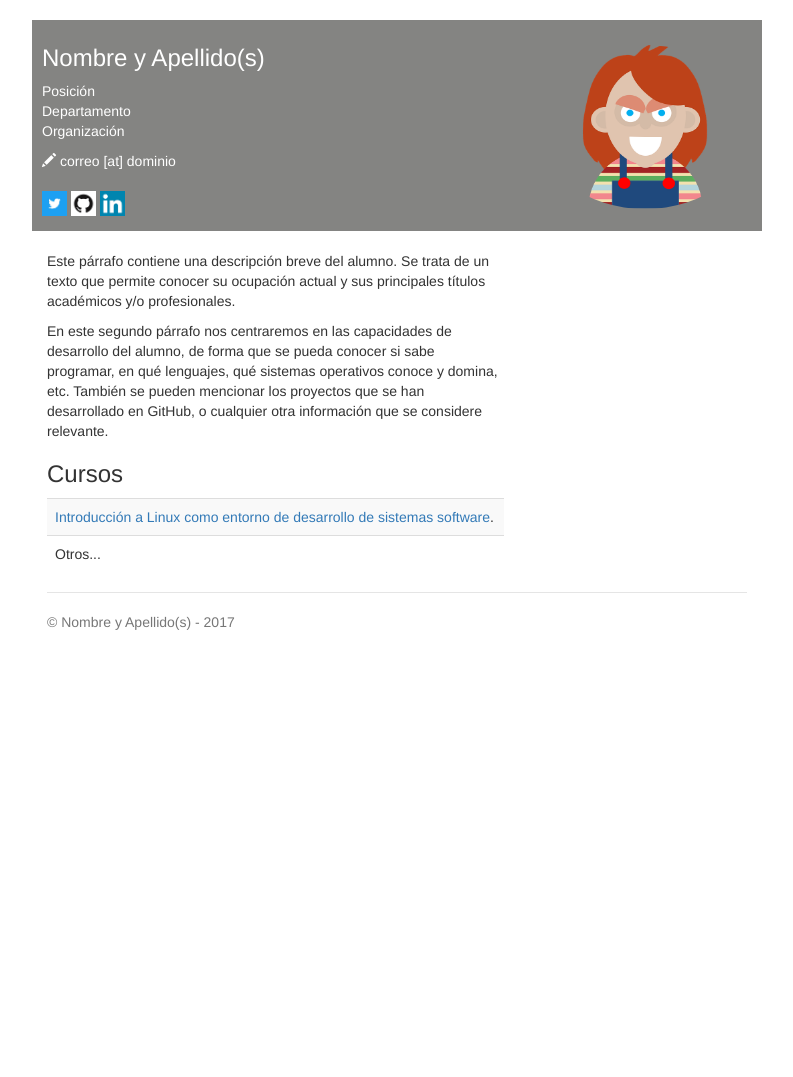
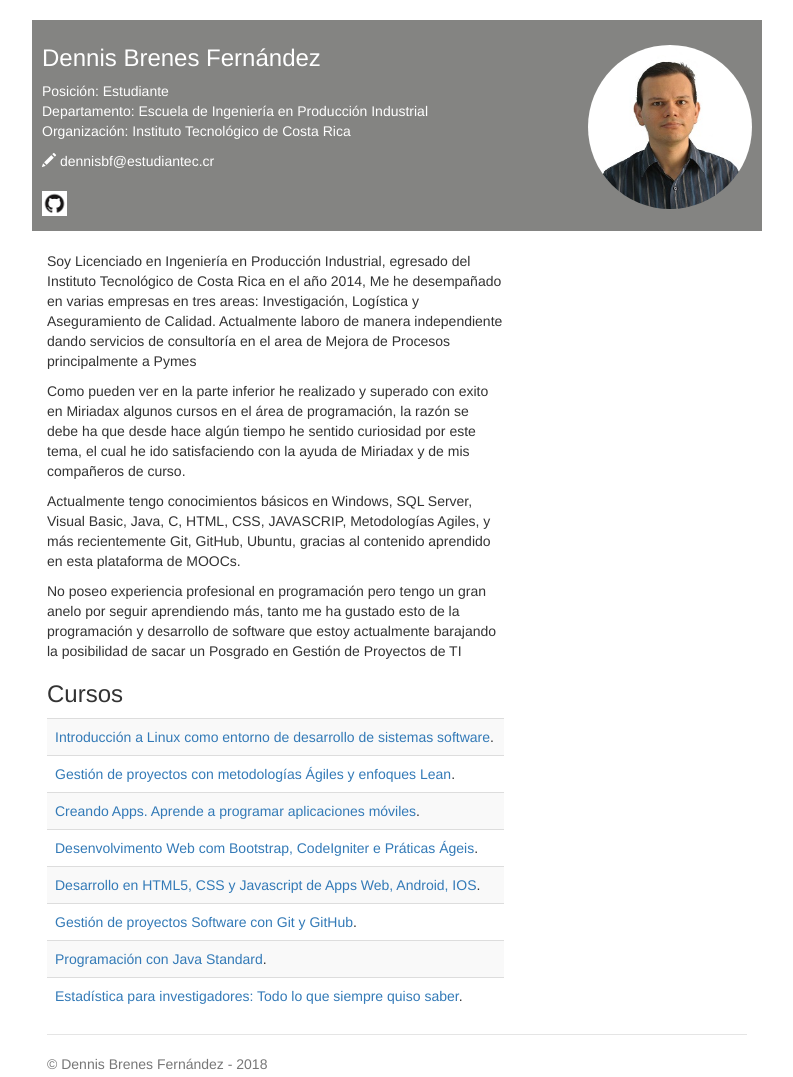
Before and after one commit to dennisbf/dennisbf.github.io, a plain HTML site: page index.html in a window 1280 px wide. Shown: the whole page, without its empty margins (243-1036 px from the left). Before the commit the page ends 800 px from the top, so only its background shows below. Drawn offline with nearby package versions, Linux system fonts and the light colour scheme.

Commit message:
Version personalizada de mi sitio

```diff
--- a/index.html
+++ b/index.html
@@ -5,10 +5,10 @@
     <meta charset="utf-8">
     <meta name="description" content="Página de ejemplo del MOOC de LINUX - UPM.">
     <!--Sustituir por los datos del alumno-->
-    <meta name="author" content="Nombre y Apellido(s)">
+    <meta name="author" content="Dennis Brenes Fernández">
 
     <!--Sustituir por los datos del alumno-->
-    <title>Nombre y Apellido(s)</title>
+    <title>Dennis Brenes Fernández</title>
 
     <link href="css/bootstrap.min.css" rel="stylesheet">
     <link href="css/style.css" rel="stylesheet">
@@ -17,45 +17,55 @@
   <body>
     <div class="container header-bar">
       <!--Sustituir por los datos del alumno-->
-      <h3>Nombre y Apellido(s) <span><img style="width: 214px; height: 164px;" class='img-circle' alt="Nombre y Apellido(s)" src="img/foto.png" align="right"></span></h3>
+      <h3>Dennis Brenes Fernández <span><img style="width: 164px; height: 164px;" class='img-circle' alt="Nombre y Apellido(s)" src="img/foto.jpg" align="right"></span></h3>
       <p>
         <!--Sustituir por los datos del alumno-->
-        Posición<br>
-        Departamento<br>
-        Organización
+        Posición: Estudiante<br>
+        Departamento: Escuela de Ingeniería en Producción Industrial<br>
+        Organización: Instituto Tecnológico de Costa Rica
       </p>
       <address>
         <!--Sustituir por los datos del alumno-->
-        <span class='glyphicon glyphicon-pencil'></span> correo [at] dominio <br>
+        <span class='glyphicon glyphicon-pencil'></span> dennisbf@estudiantec.cr <br>
       </address>
 
       <!--Sustituir por los datos del alumno-->
-      <p><a href="http://twitter.com/usuario" target="blank"><img src="img/twitter-icon.jpg" width=25></a>
+      <p><!--<a href="http://twitter.com/usuario" target="blank"><img src="img/twitter-icon.jpg" width=25></a>-->
       <!--Sustituir por los datos del alumno-->
-      <a href="http://github.com/usuario" target="blank"><img src="img/github-icon.png" width=25></a>
+      <a href="http://github.com/dennisbf" target="blank"><img src="img/github-icon.png" width=25></a>
       <!--Sustituir por los datos del alumno-->
-      <a href="https://es.linkedin.com/in/usuario" target="blank"><img src="img/linkedin-icon.png" width=25></a>
+      <!--<a href="https://es.linkedin.com/in/usuario" target="blank"><img src="img/linkedin-icon.png" width=25></a>-->
     </div>
 
     <div class="container">
       <div class='row'>
         <div class='col-sm-8'>
           <br>
-          <p>Este párrafo contiene una descripción breve del alumno. Se trata de un texto que permite conocer su ocupación actual y sus principales títulos académicos y/o profesionales.  </p>
+          <p>Soy Licenciado en Ingeniería en Producción Industrial, egresado del Instituto Tecnológico de Costa Rica en el año 2014, Me he desempañado en varias empresas en tres areas: Investigación, Logística y Aseguramiento de Calidad. Actualmente laboro de manera independiente dando servicios de consultoría en el area de Mejora de Procesos principalmente a Pymes</p>
 
-          <p>En este segundo párrafo nos centraremos en las capacidades de desarrollo del alumno, de forma que se pueda conocer si sabe programar, en qué lenguajes, qué sistemas operativos conoce y domina, etc. También se pueden mencionar los proyectos que se han desarrollado en GitHub, o cualquier otra información que se considere relevante.</p>
+          <p>Como pueden ver en la parte inferior he realizado y superado con exito en Miriadax algunos cursos en el área de programación, la razón se debe ha que desde hace algún tiempo he sentido curiosidad por este tema, el cual he ido satisfaciendo con la ayuda de Miriadax y de mis compañeros de curso.</p>
+
+          <p>Actualmente tengo conocimientos básicos en Windows, SQL Server, Visual Basic, Java, C, HTML, CSS, JAVASCRIP, Metodologías Agiles, y más recientemente Git, GitHub, Ubuntu, gracias al contenido aprendido en esta plataforma de MOOCs.</p>
+
+          <p>No poseo experiencia profesional en programación pero tengo un gran anelo por seguir aprendiendo más, tanto me ha gustado esto de la programación y desarrollo de software que estoy actualmente barajando la posibilidad de sacar un Posgrado en Gestión de Proyectos de TI</p>
 
           <h3>Cursos</h3>
           <table class='table table-striped'>
             <tr><td><a href="https://www.miriadax.net" target="blank">Introducción a Linux como entorno de desarrollo de sistemas software</a>.</td></tr>
-            <tr><td>Otros...</td></tr>
+            <tr><td><a href="https://www.miriadax.net" target="blank">Gestión de proyectos con metodologías Ágiles y enfoques Lean</a>.</td></tr>
+            <tr><td><a href="https://www.miriadax.net" target="blank">Creando Apps. Aprende a programar aplicaciones móviles</a>.</td></tr>
+            <tr><td><a href="https://www.miriadax.net" target="blank">Desenvolvimento Web com Bootstrap, CodeIgniter e Práticas Ágeis</a>.</td></tr>
+            <tr><td><a href="https://www.miriadax.net" target="blank">Desarrollo en HTML5, CSS y Javascript de Apps Web, Android, IOS</a>.</td></tr>
+            <tr><td><a href="https://www.miriadax.net" target="blank">Gestión de proyectos Software con Git y GitHub</a>.</td></tr>
+            <tr><td><a href="https://www.miriadax.net" target="blank">Programación con Java Standard</a>.</td></tr>
+            <tr><td><a href="https://www.miriadax.net" target="blank">Estadística para investigadores: Todo lo que siempre quiso saber</a>.</td></tr>
           </table>
         </div>
       </div>
 
       <footer class="footer">
         <!--Sustituir por los datos del alumno-->
-        <p>&copy; Nombre y Apellido(s) - 2017</p>
+        <p>&copy; Dennis Brenes Fernández - 2018</p>
       </footer>
 
     </div>
```
Also changed, not shown: img/foto.jpg (added).
